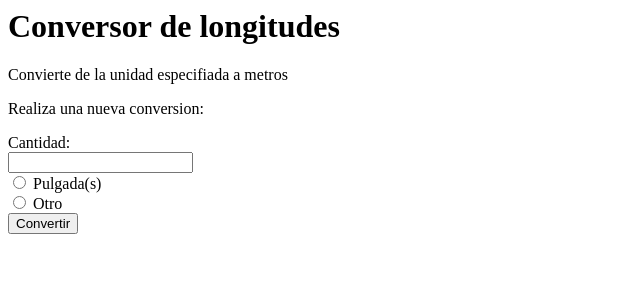
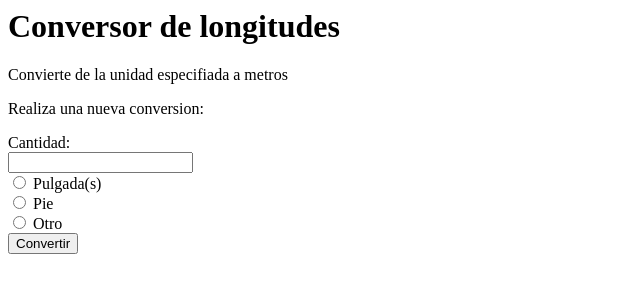
Before and after one commit to eliasmm04/DWES, a PHP site: page /conversor2.php in a window 1280 px wide. Shown: the top 300 px of the page, without its empty margins (0-640 px from the left). Run offline with PHP 8.4, Linux system fonts and the light colour scheme.

Commit message:
Ejercicio 1.2 tarea 6

```diff
--- a/sprint1apache/www/site3/conversor2.php
+++ b/sprint1apache/www/site3/conversor2.php
@@ -4,11 +4,15 @@
 <p>Convierte de la unidad especifiada a metros </p>
 <p>
 <?php
-if (isset($_POST["funidad"])) {
+if (isset($_POST["funidad"]) && isset($_POST["fcantidad"])) {
+$cantidad =$_POST["fcantidad"];
  if ($_POST["funidad"]=="pulgada"){
-   $v_pulgadas = $_POST["fcantidad"];
-   $v_metros = $v_pulgadas * 0.0254;
-   echo $v_pulgadas."pulgada(s) = ".$v_metros."metro (s)";
+    $metros =$cantidad * 0.00254;
+echo $cantidad."pulgadas=".$metros."metros(s)";
+}elseif($_POST["funidad"]=="pie"){
+   $metros =$cantidad *0.3048;
+echo $cantidad." pies = ".$metros."metros";
+
    }else{
      echo "Unidad no soportada";
 }
@@ -22,8 +26,11 @@ if (isset($_POST["funidad"])) {
 <input type="text" id="cantidad_input" name="fcantidad"><br>
 <input type="radio" id="pulgada_input" name="funidad" value="pulgada">
 <label for="pulgada_input">Pulgada(s)</label><br>
+<input type="radio" id="pie_input" name="funidad" value="pie">
+<label for="pie_input">Pie</label><br>
 <input type="radio" id="otro_input" name="funidad" value="otro">
 <label for="otro_input">Otro</label><br>
+
 <input type="submit" value="Convertir">
 </form>
 </body>
```
